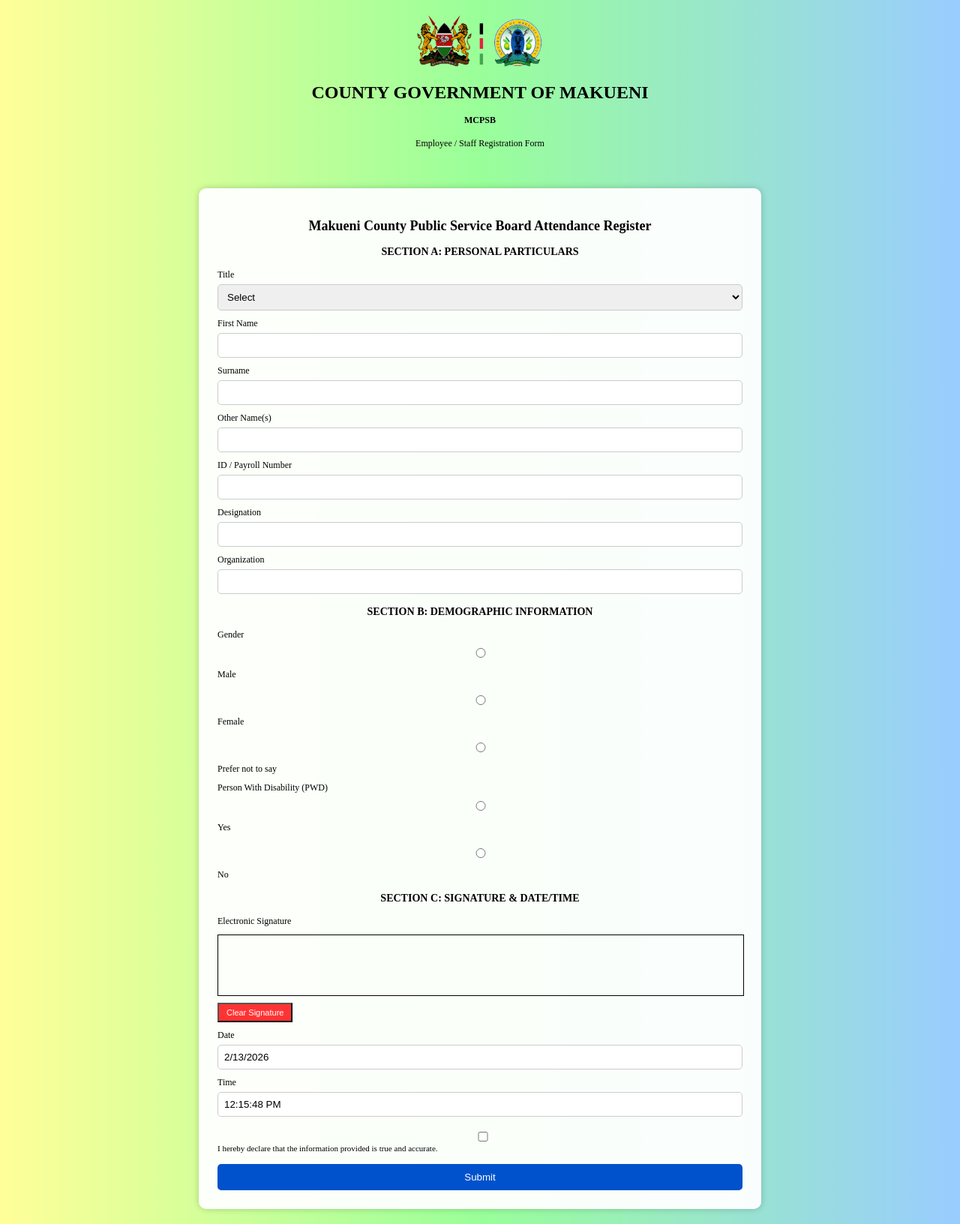
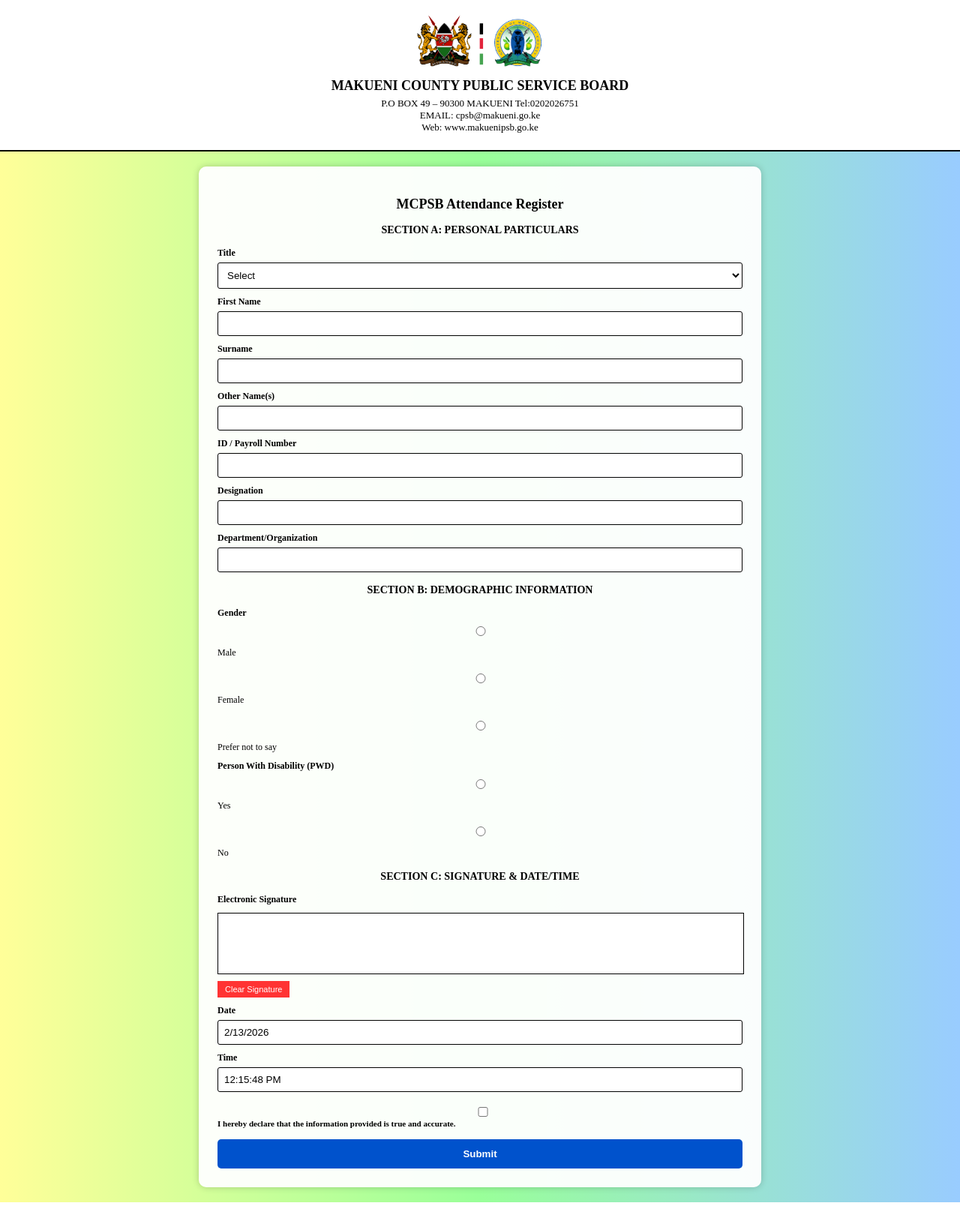
Before and after one commit to mohmutiso/MCPSB-Registration-Form, a FastAPI app: page / in a window 1280 px wide. Shown: the whole page at 75% size. After the commit the page ends 1603 px from the top, so only its background shows below. Run offline with FastAPI, Linux system fonts and the light colour scheme; parts of the project's set-up code (start-up, migrations or seed data) failed here and were passed over.

Commit message:
update admin dashboard, CSS, header and printable form

```diff
--- a/main.py
+++ b/main.py
@@ -27,16 +27,14 @@ app.mount("/static", StaticFiles(directory="static"), name="static")
 templates = Jinja2Templates(directory="templates")
 
 # -------------------------
-# FIND SERVICE ACCOUNT FILE (SMART SEARCH)
+# SERVICE ACCOUNT FILE
 # -------------------------
-
 POSSIBLE_PATHS = [
     "/run/secrets/service_account.json",  # Render secret file
-    "service_account.json"                # Local development fallback
+    "service_account.json"                # Local fallback
 ]
 
 SERVICE_ACCOUNT_PATH = None
-
 for path in POSSIBLE_PATHS:
     if os.path.exists(path):
         SERVICE_ACCOUNT_PATH = path
@@ -44,22 +42,17 @@ for path in POSSIBLE_PATHS:
         break
 
 if SERVICE_ACCOUNT_PATH is None:
-    print("❌ Service account file NOT FOUND")
-    raise Exception("Service account JSON missing. Check Render Secret Files.")
+    raise Exception("❌ Service account JSON missing. Check Render Secret Files.")
 
 # -------------------------
-# Google Sheets
+# Google Sheets Setup
 # -------------------------
-
 scope = [
     "https://spreadsheets.google.com/feeds",
     "https://www.googleapis.com/auth/drive"
 ]
 
-creds = ServiceAccountCredentials.from_json_keyfile_name(
-    SERVICE_ACCOUNT_PATH, scope
-)
-
+creds = ServiceAccountCredentials.from_json_keyfile_name(SERVICE_ACCOUNT_PATH, scope)
 client = gspread.authorize(creds)
 sheet = client.open("MCPSB Staff Attendance Register").sheet1
 
@@ -69,6 +62,7 @@ sheet = client.open("MCPSB Staff Attendance Register").sheet1
 
 @app.get("/", response_class=HTMLResponse)
 async def get_form(request: Request):
+    """Serve the attendance form."""
     return templates.TemplateResponse("index.html", {"request": request})
 
 @app.post("/submit-form/")
@@ -89,9 +83,8 @@ async def submit_form(
     signature: str = Form(...),
     declaration: str = Form(...)
 ):
-
+    """Handle form submission and append to Google Sheets."""
     final_title = custom_title if title == "Other" else title
-
     row = [
         final_title,
         first_name,
@@ -107,9 +100,28 @@ async def submit_form(
         time,
         signature
     ]
-
     try:
         sheet.append_row(row)
         return {"status": "success", "message": "Attendance submitted successfully!"}
     except Exception as e:
         return {"status": "error", "message": str(e)}
+
+# -------------------------
+# Admin Dashboard
+# -------------------------
+@app.get("/admin", response_class=HTMLResponse)
+async def admin_dashboard(request: Request):
+    """
+    Display the attendance dashboard.
+    Fetches all rows from Google Sheets and renders a table.
+    """
+    try:
+        rows = sheet.get_all_records()
+    except Exception as e:
+        rows = []
+        print(f"Error fetching sheet data: {e}")
+
+    return templates.TemplateResponse("admin.html", {
+        "request": request,
+        "attendances": rows
+    })
--- a/static/styles.css
+++ b/static/styles.css
@@ -1,4 +1,7 @@
-/* === Body & Page Background === */
+/* ============================= */
+/* === BODY & PAGE BACKGROUND === */
+/* ============================= */
+
 body {
   font-family: 'Times New Roman', serif;
   font-size: 12px;
@@ -7,18 +10,40 @@ body {
   padding: 0;
 }
 
-/* === Header / Logo === */
+
+/* ============================= */
+/* === HEADER SECTION (PRO) === */
+/* ============================= */
+
 .header {
   text-align: center;
   padding: 20px 10px;
-}
-.logo {
-  width: 180px;       /* slightly bigger */
-  display: block;
-  margin: 0 auto 15px auto; /* center with bottom margin */
+  border-bottom: 2px solid #000;
+  background: white;
 }
 
-/* === Form Container === */
+.logo {
+  width: 180px;
+  display: block;
+  margin: 0 auto 10px auto;
+}
+
+.header h1 {
+  font-size: 18px;
+  font-weight: bold;
+  margin: 5px 0;
+}
+
+.header p {
+  margin: 2px 0;
+  font-size: 13px;
+}
+
+
+/* ============================= */
+/* === FORM CONTAINER === */
+/* ============================= */
+
 form {
   max-width: 700px;
   margin: 20px auto;
@@ -28,50 +53,69 @@ form {
   box-shadow: 0 0 10px rgba(0,0,0,0.2);
 }
 
-/* === Headings === */
+
+/* ============================= */
+/* === HEADINGS === */
+/* ============================= */
+
 h2, h3 {
   text-align: center;
   margin: 15px 0;
 }
 
-/* === Labels & Inputs === */
+
+/* ============================= */
+/* === LABELS & INPUTS === */
+/* ============================= */
+
 label {
   display: block;
   margin-top: 10px;
+  font-weight: bold;
 }
+
 input, select, textarea {
   width: 100%;
   padding: 8px;
   margin-top: 5px;
-  border-radius: 5px;
-  border: 1px solid #ccc;
+  border-radius: 3px;
+  border: 1px solid #000;
   box-sizing: border-box;
+  background: white;
 }
 
-/* === Radio Buttons & Checkboxes === */
-.radio-group {
+
+/* ============================= */
+/* === RADIO / CHECKBOX GROUP === */
+/* ============================= */
+
+.radio-group,
+.checkbox-group {
   display: flex;
   gap: 15px;
   margin-top: 5px;
   flex-wrap: wrap;
 }
-.checkbox-group {
-  display: flex;
-  gap: 10px;
-  flex-wrap: wrap;
-  margin-top: 5px;
-}
 
-/* === Canvas for Signature === */
+
+/* ============================= */
+/* === SIGNATURE CANVAS === */
+/* ============================= */
+
 canvas {
   border: 1px solid black;
   width: 100%;
-  height: 80px;   /* smaller signature area */
+  height: 80px;
   touch-action: none;
   margin-top: 10px;
+  background: white;
 }
 
-/* === Clear Signature Button === */
+
+/* ============================= */
+/* === BUTTONS === */
+/* ============================= */
+
 button.clear-signature {
   background: #ff3333;
   color: #fff;
@@ -79,42 +123,84 @@ button.clear-signature {
   width: auto;
   padding: 5px 10px;
   font-size: 11px;
+  border: none;
+  cursor: pointer;
 }
+
 button.clear-signature:hover {
   background: #cc0000;
 }
 
-/* === Submit Button === */
 button.submit-button {
   margin-top: 15px;
-  padding: 10px;
+  padding: 12px;
   width: 100%;
   background: #0052cc;
   color: white;
   border: none;
   border-radius: 5px;
   cursor: pointer;
+  font-weight: bold;
 }
+
 button.submit-button:hover {
   background: #003d99;
 }
 
-/* === Declaration Checkbox === */
+
+/* ============================= */
+/* === DECLARATION === */
+/* ============================= */
+
 .declaration {
   margin-top: 15px;
   font-size: 11px;
 }
 
-/* === Responsive Design === */
+
+/* ============================= */
+/* === RESPONSIVE DESIGN === */
+/* ============================= */
+
 @media(max-width: 768px){
   form {
     width: 90%;
     padding: 20px;
   }
+
   canvas {
     height: 70px;
   }
+
   .logo {
     width: 150px;
   }
 }
+
+
+/* ============================= */
+/* === PRINT / PDF MODE (LEVEL 1000) === */
+/* ============================= */
+
+@media print {
+
+  body {
+    background: white !important;
+  }
+
+  form {
+    box-shadow: none;
+    border-radius: 0;
+    margin: 0;
+    max-width: 100%;
+  }
+
+  button {
+    display: none;   /* Hide buttons in PDF */
+  }
+
+  canvas {
+    border: 1px solid black;
+  }
+
+}
--- a/templates/index.html
+++ b/templates/index.html
@@ -3,21 +3,34 @@
 <head>
 <meta charset="UTF-8">
 <meta name="viewport" content="width=device-width, initial-scale=1.0">
+
 <title>MCPSB Staff Attendance Register</title>
+
 <link rel="stylesheet" href="/static/styles.css">
+
 </head>
+
 <body>
 
+<!-- ===== HEADER ===== -->
 <div class="header">
+
     <img src="/static/county_logo.png" class="logo">
-  <h1>COUNTY GOVERNMENT OF MAKUENI</h1>
-  <h4>MCPSB</h4>
-  <p>Employee / Staff Registration Form</p>
+
+    <h1>MAKUENI COUNTY PUBLIC SERVICE BOARD</h1>
+
+    <p>
+        P.O BOX 49 – 90300 MAKUENI Tel:0202026751<br>
+        EMAIL: cpsb@makueni.go.ke<br>
+        Web: www.makuenipsb.go.ke
+    </p>
+
 </div>
 
+<!-- ===== FORM ===== -->
 <form id="attendanceForm" action="/submit-form/" method="POST">
 
-  <h2>Makueni County Public Service Board Attendance Register</h2>
+<h2>MCPSB Attendance Register</h2>
 
 <h3>SECTION A: PERSONAL PARTICULARS</h3>
 
@@ -34,7 +47,9 @@
 <option>FCPA</option>
 <option value="Other">Other (Specify)</option>
 </select>
-  <input type="text" id="customTitle" name="custom_title" placeholder="Enter custom title" style="display:none;">
+
+<input type="text" id="customTitle" name="custom_title"
+placeholder="Enter custom title" style="display:none;">
 
 <label>First Name</label>
 <input type="text" name="first_name" required>
@@ -51,7 +66,7 @@
 <label>Designation</label>
 <input type="text" name="designation" required>
 
-  <label>Organization</label>
+<label>Department/Organization</label>
 <input type="text" name="organization" required>
 
 <h3>SECTION B: DEMOGRAPHIC INFORMATION</h3>
@@ -79,8 +94,13 @@
 <h3>SECTION C: SIGNATURE & DATE/TIME</h3>
 
 <label>Electronic Signature</label>
+
 <canvas id="signatureCanvas"></canvas>
-  <button type="button" class="clear-signature" onclick="clearSignature()">Clear Signature</button>
+
+<button type="button" class="clear-signature" onclick="clearSignature()">
+Clear Signature
+</button>
+
 <input type="hidden" name="signature" id="signatureInput">
 
 <label>Date</label>
@@ -100,65 +120,63 @@
 
 </form>
 
+<!-- ===== JAVASCRIPT ===== -->
 <script>
-// === Custom Title Toggle ===
+
 function toggleCustomTitle() {
   const select = document.getElementById("titleSelect");
   const custom = document.getElementById("customTitle");
-  if (select.value === "Other") {
-    custom.style.display = "block";
-    custom.required = true;
-  } else {
-    custom.style.display = "none";
-    custom.required = false;
+
+  if(select.value === "Other"){
+      custom.style.display="block";
+      custom.required=true;
+  }else{
+      custom.style.display="none";
+      custom.required=false;
   }
 }
 
-// === PWD Toggle ===
-function togglePWD(show) {
-  document.getElementById("pwdDetails").style.display = show ? "flex" : "none";
+function togglePWD(show){
+   document.getElementById("pwdDetails").style.display = show ? "flex":"none";
 }
 
-// === Auto Date and Time ===
 const now = new Date();
 document.getElementById("dateInput").value = now.toLocaleDateString();
 document.getElementById("timeInput").value = now.toLocaleTimeString();
 
-// === Signature Capture ===
 const canvas = document.getElementById("signatureCanvas");
 const ctx = canvas.getContext("2d");
-let drawing = false;
+let drawing=false;
 
-canvas.addEventListener("mousedown", () => drawing = true);
-canvas.addEventListener("mouseup", () => drawing = false);
-canvas.addEventListener("mouseout", () => drawing = false);
-canvas.addEventListener("mousemove", draw);
+canvas.addEventListener("mousedown",()=>drawing=true);
+canvas.addEventListener("mouseup",()=>drawing=false);
+canvas.addEventListener("mouseout",()=>drawing=false);
+canvas.addEventListener("mousemove",draw);
 
-canvas.addEventListener("touchstart", (e) => { drawing = true; draw(e.touches[0]); e.preventDefault(); });
-canvas.addEventListener("touchmove", (e) => { draw(e.touches[0]); e.preventDefault(); });
-canvas.addEventListener("touchend", () => drawing = false);
+canvas.addEventListener("touchstart",(e)=>{drawing=true;draw(e.touches[0]);e.preventDefault();});
+canvas.addEventListener("touchmove",(e)=>{draw(e.touches[0]);e.preventDefault();});
+canvas.addEventListener("touchend",()=>drawing=false);
 
-function draw(e) {
-  if (!drawing) return;
-  const rect = canvas.getBoundingClientRect();
-  ctx.lineWidth = 2;
-  ctx.lineCap = "round";
-  ctx.strokeStyle = "#000000";
-  ctx.lineTo(e.clientX - rect.left, e.clientY - rect.top);
+function draw(e){
+ if(!drawing)return;
+ const rect=canvas.getBoundingClientRect();
+ ctx.lineWidth=2;
+ ctx.lineCap="round";
+ ctx.strokeStyle="#000";
+ ctx.lineTo(e.clientX-rect.left,e.clientY-rect.top);
  ctx.stroke();
  ctx.beginPath();
-  ctx.moveTo(e.clientX - rect.left, e.clientY - rect.top);
+ ctx.moveTo(e.clientX-rect.left,e.clientY-rect.top);
 }
 
-// === Clear Signature Function ===
-function clearSignature() {
-  ctx.clearRect(0, 0, canvas.width, canvas.height);
+function clearSignature(){
+ ctx.clearRect(0,0,canvas.width,canvas.height);
 }
 
-// === Save Signature on Submit ===
-document.getElementById("attendanceForm").addEventListener("submit", function() {
+document.getElementById("attendanceForm").addEventListener("submit",function(){
  document.getElementById("signatureInput").value = canvas.toDataURL();
 });
+
 </script>
 
 </body>
```
Lines whose indentation alone changed are shown as unchanged.
